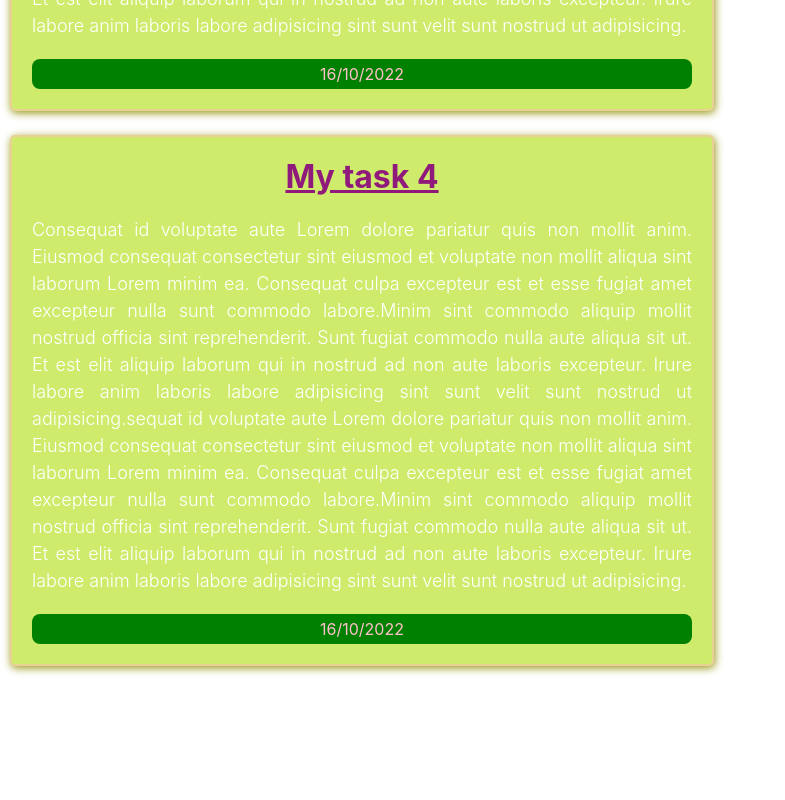
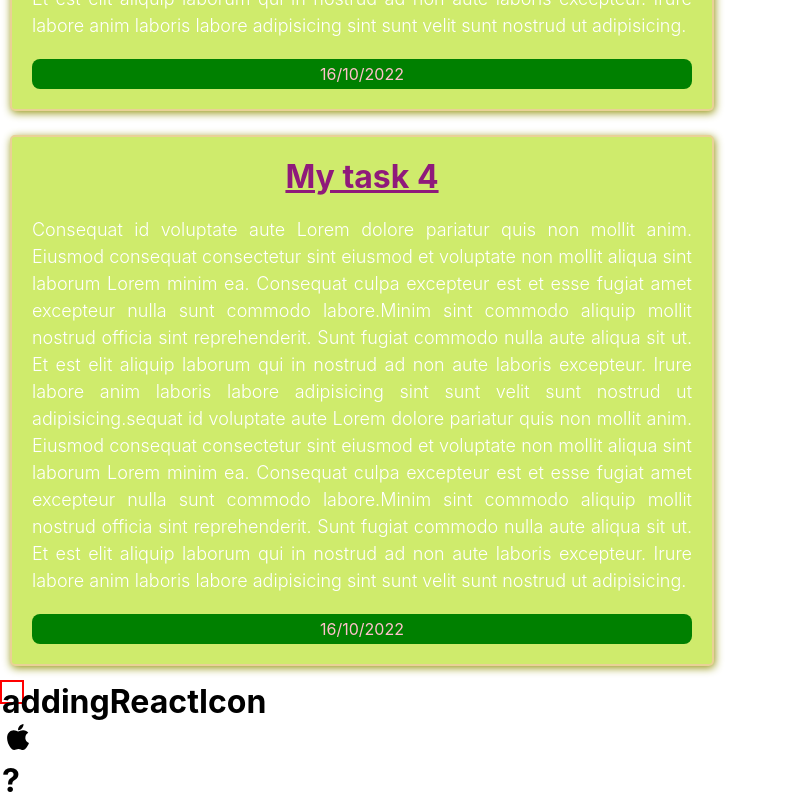
Before and after one commit to Mraj101/Vanilla-Js-and-React, a React (Create React App) app in the folder reactjsbasics/my-app/: page / in a window 1280 px wide. Shown: the part 865-1665 px from the top of the page, without its empty margins (0-785 px from the left). Before the commit the page ends 1545 px from the top, so only its background shows below. Built offline with nearby package versions, Linux system fonts and the light colour scheme.

Commit message:
added  react icons

```diff
--- a/reactjsbasics/my-app/package.json
+++ b/reactjsbasics/my-app/package.json
@@ -8,7 +8,8 @@
     "@testing-library/user-event": "^13.5.0",
     "react": "^18.2.0",
     "react-dom": "^18.2.0",
-    "react-scripts": "5.0.1",
+    "react-icons": "^4.6.0",
+    "react-scripts": "^2.1.3",
     "uuid": "^9.0.0",
     "web-vitals": "^2.1.4"
   },
--- a/reactjsbasics/my-app/src/App.js
+++ b/reactjsbasics/my-app/src/App.js
@@ -2,7 +2,7 @@ import React from "react";
 import Card from "./component/Card"
 import Data from "./data.json"
 import { v4 as uuidv4 } from "uuid";
-
+import ReactIcon from "./component/AddingReactIcon";
 
 
 
@@ -18,6 +18,7 @@ function App(){
   return (
     <div>
          {item}
+         <ReactIcon/>
     </div>
   )
 }
--- /dev/null
+++ b/reactjsbasics/my-app/src/component/AddingReactIcon.js
@@ -0,0 +1,12 @@
+import React from 'react'
+import {AiFillApple}  from 'react-icons/ai';
+
+export default function AddingReactIcon() {
+  return (
+    <div style={{height:"20px",width:"20px", border:"2px solid red"}}>
+        <h1>
+           addingReactIcon <AiFillApple/>?
+        </h1>
+    </div>
+  )
+}
```
Also changed, not shown: 1 other file (tests, documents, lock files or other folders).
